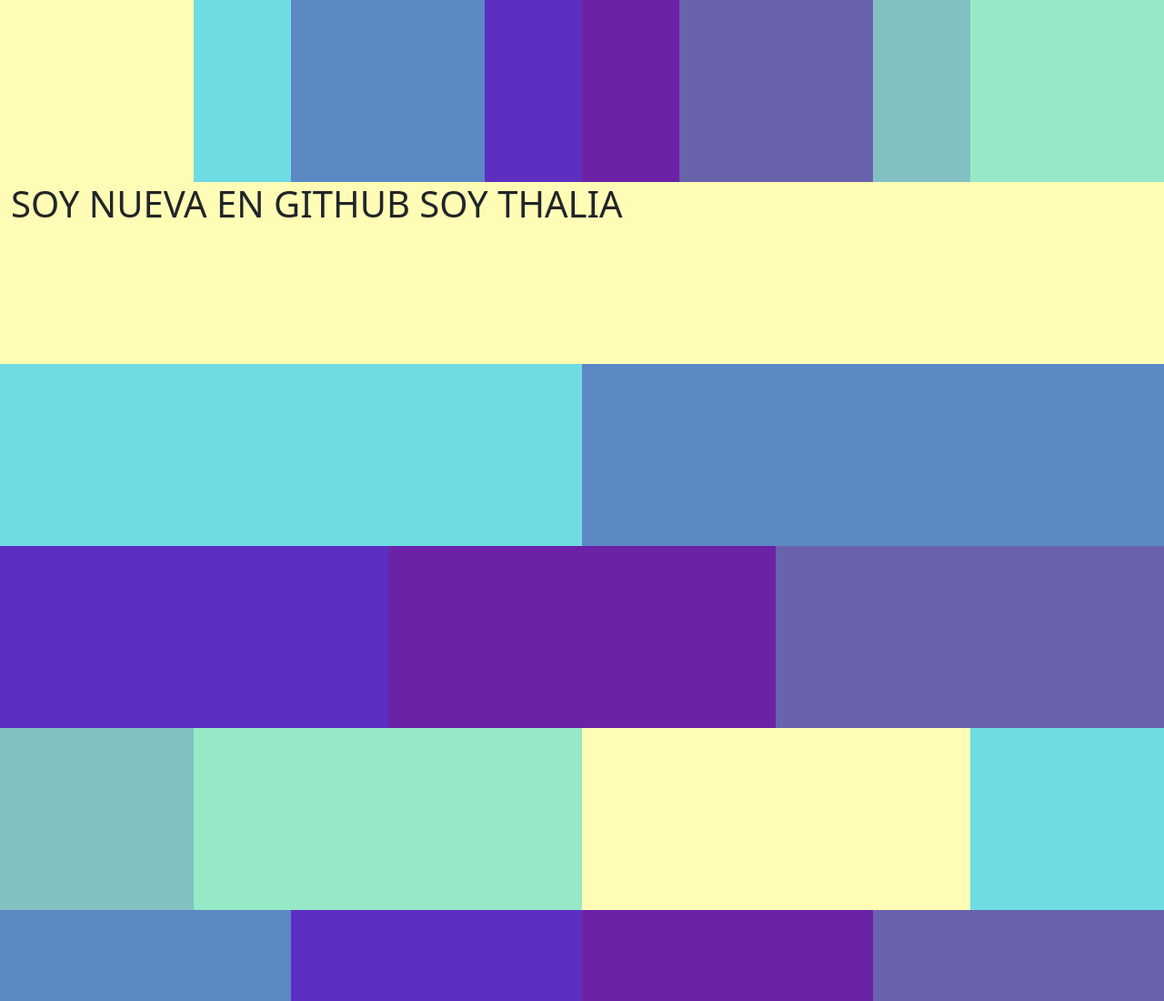
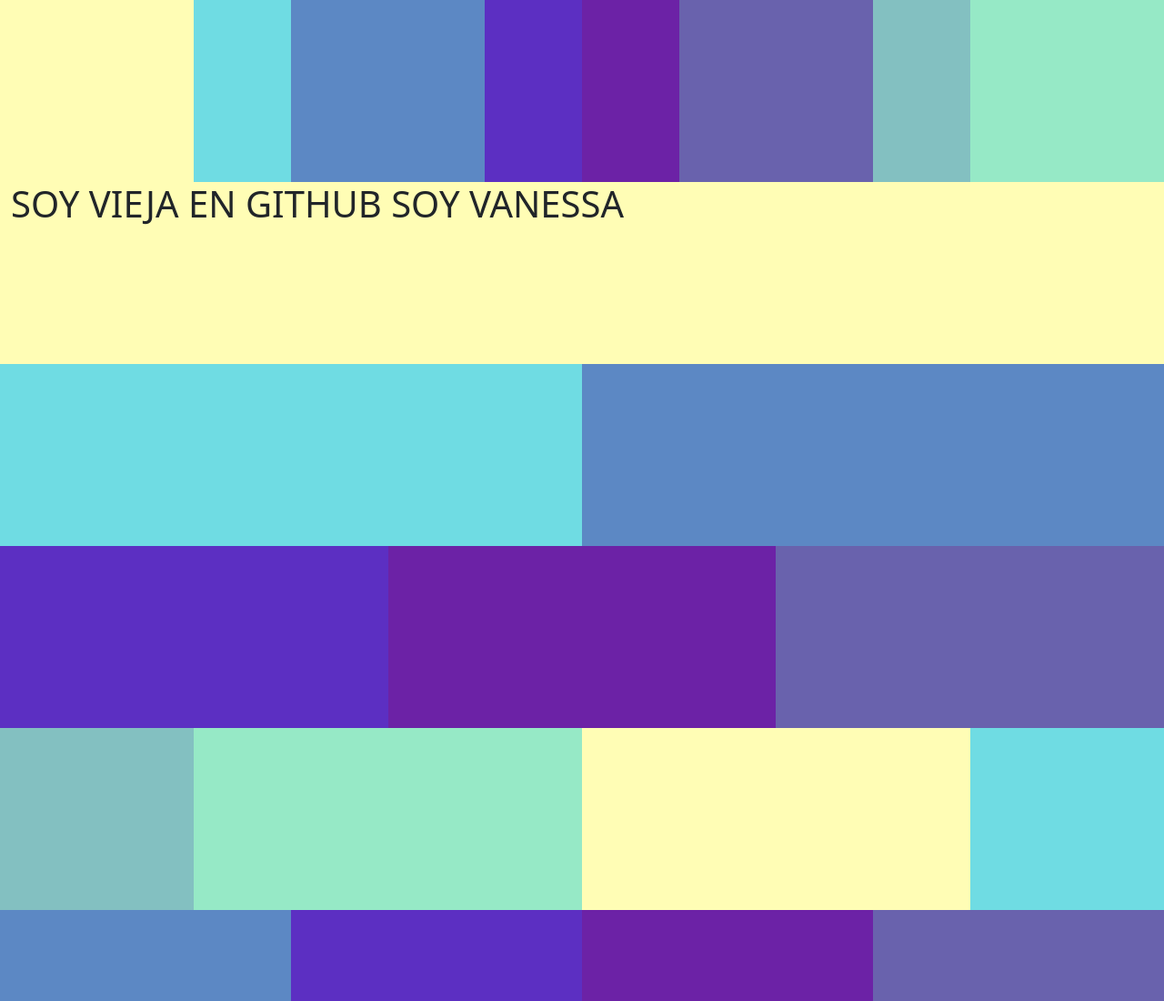
Before and after one commit to Thaliato/maquetaFlexBox, a plain HTML site: page index.html in a window 1280 px wide. Shown: the top 1100 px of the page at 91% size. Drawn offline with nearby package versions, Linux system fonts and the light colour scheme.

Commit message:
Hice una actialización en el texto: soy vieja en github soy vanessa

```diff
--- a/index.html
+++ b/index.html
@@ -18,7 +18,7 @@
             <div class="col-6 col-sm-6 col-md-3 col-lg-3 col-xl-2 col-xxl-2 color6"></div>
             <div class="col-6 col-sm-6 col-md-3 col-lg-3 col-xl-1 col-xxl-1 color7"></div>
             <div class="col-6 col-sm-6 col-md-3 col-lg-3 col-xl-2 col-xxl-2 color8"></div>
-            <div class="col-12 col-sm-12 col-md-12 col-lg-12 col-xl-12 col-xxl-12 color1"><h1>SOY NUEVA EN GITHUB SOY THALIA</h1></div>
+            <div class="col-12 col-sm-12 col-md-12 col-lg-12 col-xl-12 col-xxl-12 color1"><h1>SOY VIEJA EN GITHUB SOY VANESSA</h1></div>
             <div class="col-6 col-sm-6 col-md-3 col-lg-3 col-xl-6 col-xxl-6 color2"></div>
             <div class="col-6 col-sm-6 col-md-2 col-lg-2 col-xl-6 col-xxl-6 color3"></div>
             <div class="col-6 col-sm-6 col-md-2 col-lg-2 col-xl-4 col-xxl-4 color4"></div>
```
